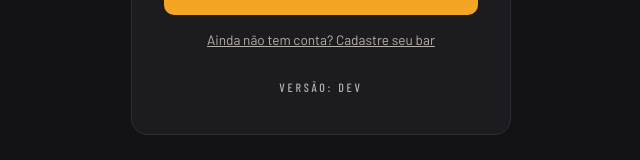
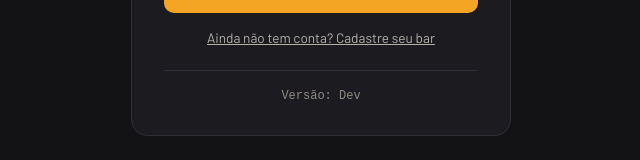
Before and after one commit to rodrigofurlaneti/SyncBar, a React (Vite) app in the folder frontend/: page /login in a window 1280 px wide. Shown: the part 532-692 px from the top of the page, without its empty margins (319-959 px from the left). Built offline with nearby package versions, Linux system fonts and the light colour scheme.

Commit message:
feat: exibe o hash da versão no rodapé da página de login

```diff
--- a/frontend/src/features/auth/LoginPage.tsx
+++ b/frontend/src/features/auth/LoginPage.tsx
@@ -116,22 +116,11 @@ export function LoginPage() {
                     Ainda não tem conta? Cadastre seu bar
                 </Link>
 
-                <div style={{ textAlign: "center", marginBottom: 8, marginTop: 16 }}>
-                    <div
-                        style={{
-                            color: "var(--ink-faint)",
-                            fontFamily: "var(--font-cond)",
-                            letterSpacing: "0.22em",
-                            textTransform: "uppercase",
-                            fontSize: "0.78rem",
-                        }}
-                    >
-                        <label>
-                            <span style={{ color: "var(--ink-dim)", fontSize: "0.75rem" }}>
-                                Versão: {commitHash}
-                            </span>
-                        </label>
-                    </div>
+                {/* Rodapé com a tag de Versão dinâmica injetada no build */}
+                <div style={{ textAlign: "center", marginTop: 8, borderTop: "1px solid var(--line)", paddingTop: 12 }}>
+                    <span style={{ color: "var(--ink-faint)", fontSize: "0.75rem", fontFamily: "monospace" }}>
+                        Versão: {commitHash}
+                    </span>
                 </div>
             </form>
         </main>
```
